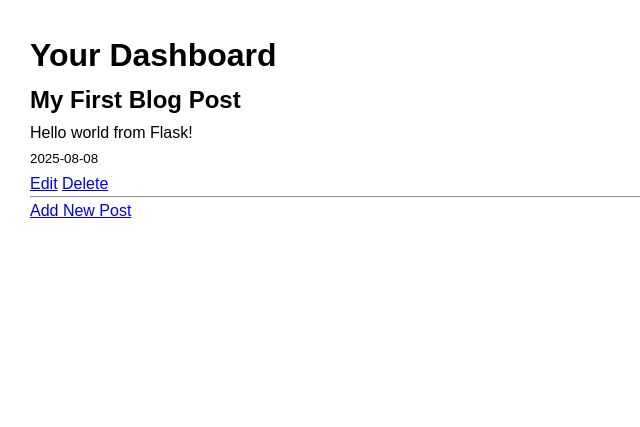
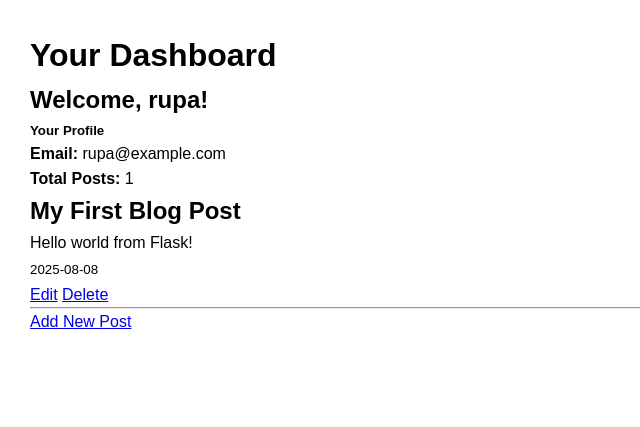
Before and after one commit to rupadevii/Flask-blog, a Flask app: page /blog/dashboard in a window 1280 px wide. Shown: the part 81-508 px from the top of the page, without its empty margins (0-640 px from the left). Run offline with Flask 3, Linux system fonts and the light colour scheme; a user stored in the database is signed in; data comes from the database, SQL or seed files in the repository.

Commit message:
Minor change

```diff
--- a/app/blog/routes.py
+++ b/app/blog/routes.py
@@ -73,4 +73,4 @@ def delete_post(post_id):
 def dashboard():
     posts = Post.query.filter_by(author=current_user.username).order_by(Post.date_posted.desc()).all()
     print("Posts found:", posts)
-    return render_template('dashboard.html', posts=posts)
+    return render_template('dashboard.html', posts=posts, user=current_user)
--- a/app/templates/dashboard.html
+++ b/app/templates/dashboard.html
@@ -6,6 +6,12 @@
 <main>
     <div class="dashboard">
         <h1>Your Dashboard</h1>
+
+        <h2 class="mb-4">Welcome, {{ user.username }}!</h2>
+
+            <h5>Your Profile</h5>
+            <p><strong>Email:</strong> {{ user.email }}</p>
+            <p><strong>Total Posts:</strong> {{ posts|length }}</p>
 
         {% if posts %}
             {% for post in posts %}
```
Also changed, not shown: app/main/routes.py (+0 -17 lines), 1 other file.
